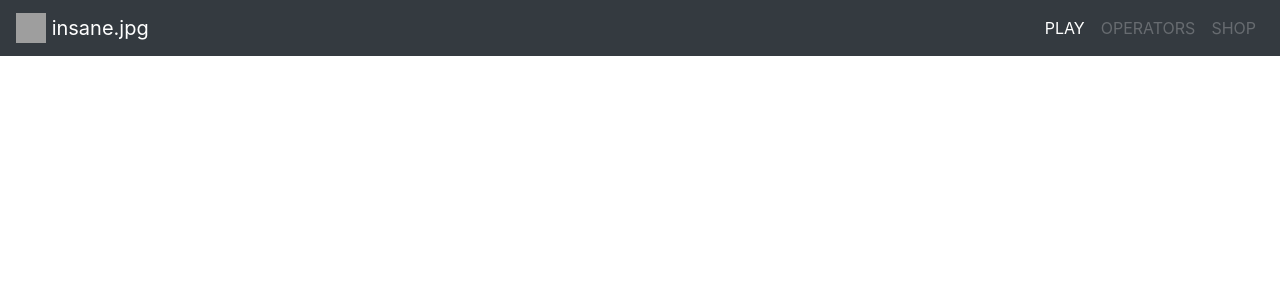
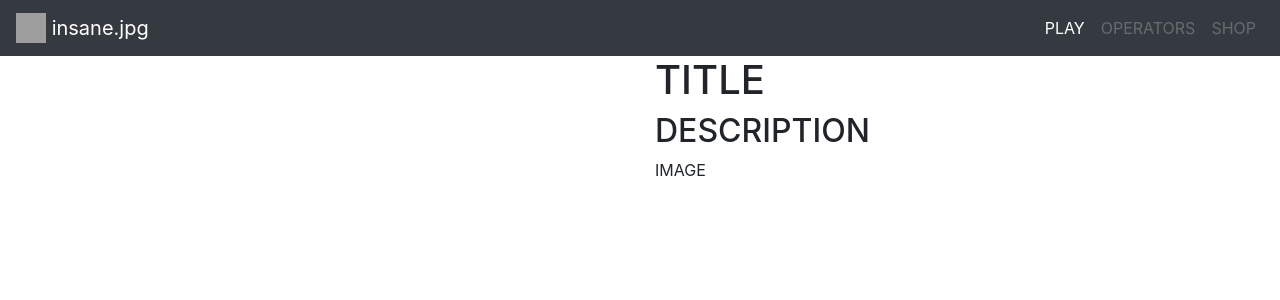
Before and after one commit to insanj/insane.pink, a Jekyll site: the page siege.html, which Jekyll copies as it is, in a window 1280 px wide. Shown: the top 300 px of the page. Built offline with Jekyll 4.4.1, drawn with Linux system fonts in a browser that asks for light colours; a script that is not in the unit is left out; grey boxes are pictures that could not be loaded.

Commit message:
integrate grid system, siege yt js into prototype site

```diff
--- a/assets/js/insane_youtube.js
+++ b/assets/js/insane_youtube.js
@@ -1,4 +1,4 @@
-let insaneYoutubeElementName = ".posts__container";
+let insaneYoutubeElementName = ".siege_videos";
 
 function composeInsaneDiv(postTitle, youtubeLink, thumbnailSrc, contentText) {
 	let compose_articleDiv = '<article class="posts__post" itemprop="blogPost" itemscope itemtype="http://schema.org/BlogPosting">';
@@ -17,7 +17,7 @@ function renderInsaneDiv(insaneDiv) {
 function insaneYoutubeSearch() {
 	// let youtubeChannelDetailsURL = "https://www.googleapis.com/youtube/v3/channels?part=contentDetails&forUsername=insanj&key=AIzaSyBqtpFKMmzVplgamkwVSS5-troG3qEn4VA";\
 	// 	let channelPlaylistId = data["items"][0]["id"];
-	let youtubeChannelVideosURL = "https://www.googleapis.com/youtube/v3/playlistItems?playlistId=UU2Oy-7hKqxLI1w_b_kfUgYA&key=AIzaSyBqtpFKMmzVplgamkwVSS5-troG3qEn4VA&fields=items&part=snippet&maxResults=6";
+	let youtubeChannelVideosURL = "https://www.googleapis.com/youtube/v3/playlistItems?playlistId=UU2Oy-7hKqxLI1w_b_kfUgYA&key=AIzaSyBqtpFKMmzVplgamkwVSS5-troG3qEn4VA&fields=items&part=snippet&maxResults=20";
 
 	$.getJSON(youtubeChannelVideosURL, function (data) {
 		let youtubeVideos = data["items"];
--- a/siege.html
+++ b/siege.html
@@ -35,11 +35,28 @@
 		</div>
 	</nav>
 
-	<script src="{{ '/assets/js/insane_youtube.js' | prepend: site.baseurl }}"></script>
+	<div class="container">
+		<div class="row">
+			<div class="col">
+				<div class="siege_videos">
+
+				</div>
+			</div>
+			<div class="col-6">
+				<div class="siege_selection">
+					<h1>TITLE</h1>
+					<h2>DESCRIPTION</h2>
+					<p>IMAGE</p>
+				</div>
+			</div>
+		</div>
+	</div>
 
 	<!-- jQuery first, then Popper.js, then Bootstrap JS -->
-	<script src="https://code.jquery.com/jquery-3.3.1.slim.min.js" integrity="sha384-q8i/X+965DzO0rT7abK41JStQIAqVgRVzpbzo5smXKp4YfRvH+8abtTE1Pi6jizo" crossorigin="anonymous"></script>
+	<script src="https://code.jquery.com/jquery-3.3.1.js"></script>
 	<script src="https://cdnjs.cloudflare.com/ajax/libs/popper.js/1.14.3/umd/popper.min.js" integrity="sha384-ZMP7rVo3mIykV+2+9J3UJ46jBk0WLaUAdn689aCwoqbBJiSnjAK/l8WvCWPIPm49" crossorigin="anonymous"></script>
 	<script src="https://stackpath.bootstrapcdn.com/bootstrap/4.1.3/js/bootstrap.min.js" integrity="sha384-ChfqqxuZUCnJSK3+MXmPNIyE6ZbWh2IMqE241rYiqJxyMiZ6OW/JmZQ5stwEULTy" crossorigin="anonymous"></script>
+
+	<script src="/assets/js/insane_youtube.js"></script>
   </body>
 </html>
```
Also changed, not shown: 1 other file.
